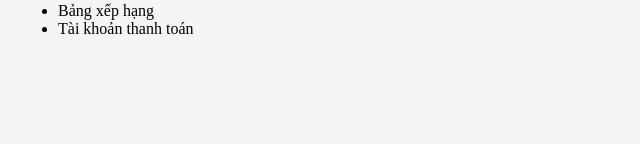
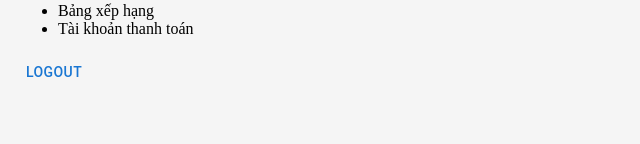
Before and after one commit to toandng/final-project-k12, a React (Vite) app: page /features in a window 1280 px wide. Shown: the part 181-325 px from the top of the page, without its empty margins (0-640 px from the left). Built offline with nearby package versions, Linux system fonts and the light colour scheme.

Commit message:
profile, editprofile, react-hook-form, yup

```diff
--- a/src/pages/Account/Component/Features.jsx
+++ b/src/pages/Account/Component/Features.jsx
@@ -22,6 +22,7 @@ return(
             <li>Bảng xếp hạng</li>
             <li>Tài khoản thanh toán</li>
         </ul>
+        <Button component={Link} to={config.routes.login}>Logout</Button>
     </div>
 )
 }
--- a/src/pages/Login/LoginForm.module.scss
+++ b/src/pages/Login/LoginForm.module.scss
@@ -54,7 +54,7 @@ $background-color: #f8f9fa;
     border-radius: 5px;
     transition: 0.3s ease;
     position: absolute ;
-    bottom: 31%;
+    bottom: 18%;
     width: 90%;
     right: 20px;
     border: none;
```
